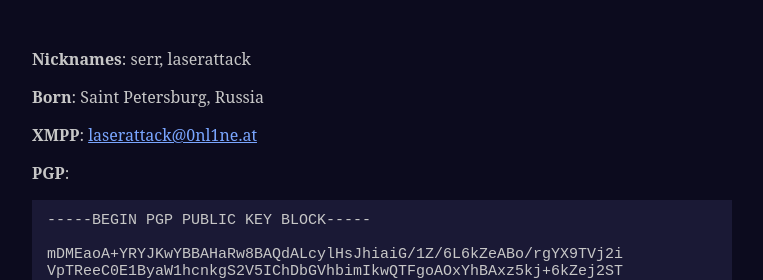
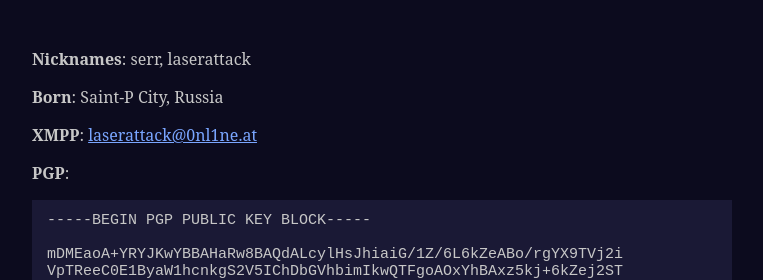
Before and after one commit to laserattack/laserattack.github.io, a Jekyll site: the page built from about.md, in a window 1280 px wide. Shown: the part 194-474 px from the top of the page, without its empty margins (258-1021 px from the left). Built offline with Jekyll 4.4.1, drawn with Linux system fonts in a browser that asks for light colours.

Commit message:
change about page

```diff
--- a/about.md
+++ b/about.md
@@ -5,7 +5,7 @@ permalink: /about/
 ---
 
 <p><b>Nicknames</b>: serr, laserattack</p>
-<p><b>Born</b>: Saint Petersburg, Russia</p>
+<p><b>Born</b>: Saint-P City, Russia</p>
 <p><b>XMPP</b>: <a href="xmpp:laserattack@0nl1ne.at">laserattack@0nl1ne.at</a></p>
 <p><b>PGP</b>:</p>
 <p><pre>
```
